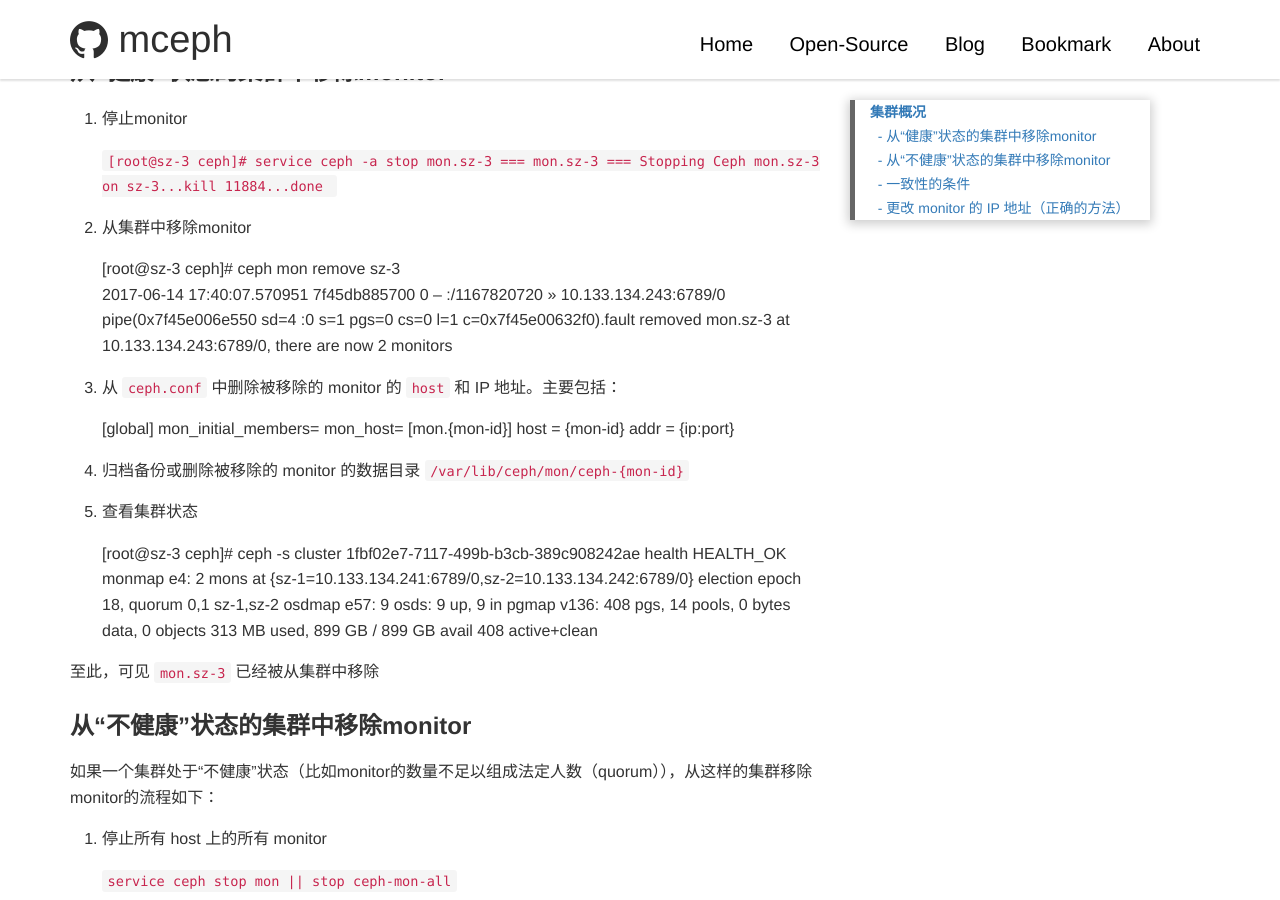
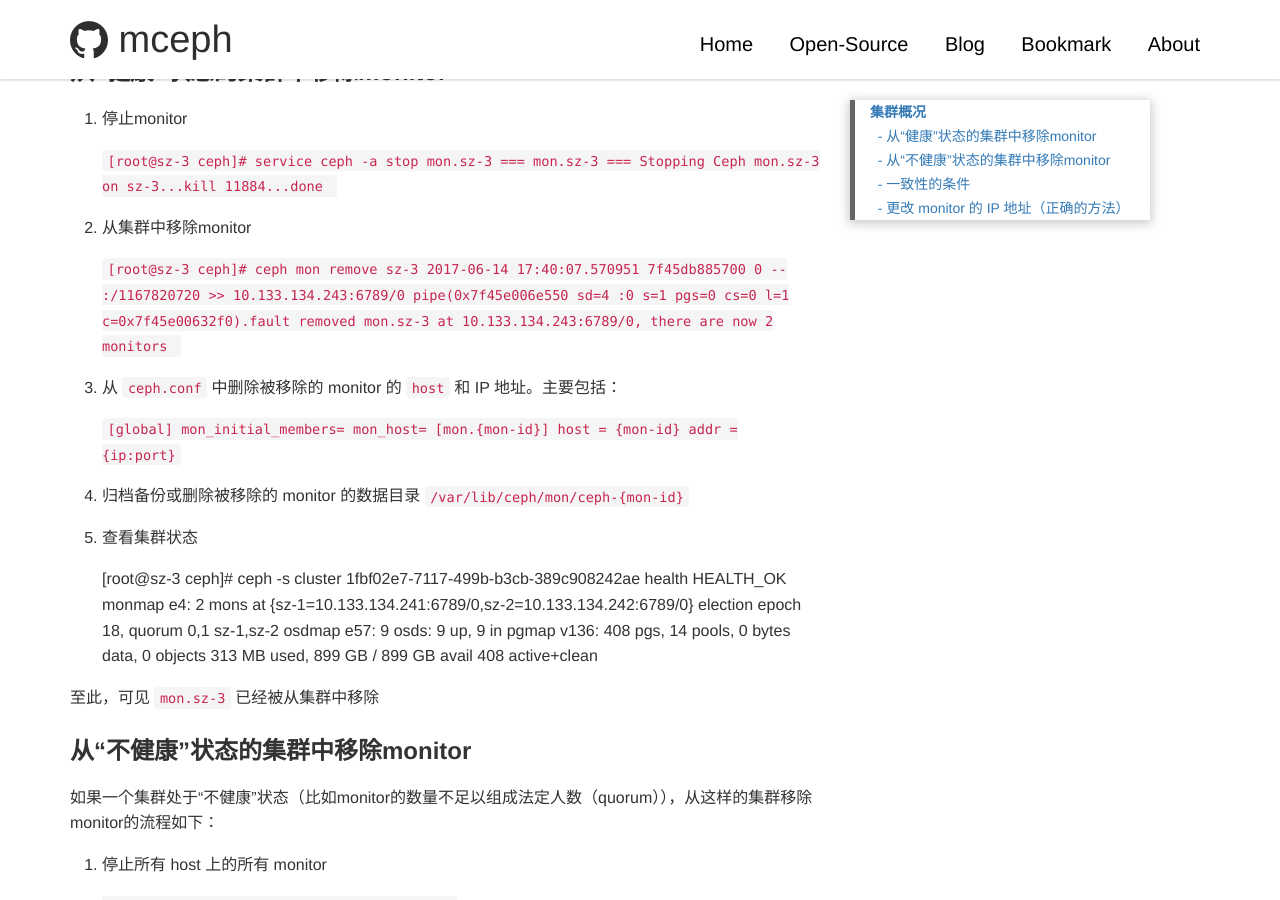
Before and after one commit to mceph/mceph.github.io, a Jekyll site: the page built from _posts/2017/2017-06-16-Add-or-Remove-Monitors.md, in a window 1280 px wide and 900 px high, scrolled down 3244 px. Built offline with Jekyll 4.4.1, drawn with Linux system fonts in a browser that asks for light colours; comment, search, counter and statistics services are not loaded.

```diff
--- a/_posts/2017/2017-06-16-Add-or-Remove-Monitors.md
+++ b/_posts/2017/2017-06-16-Add-or-Remove-Monitors.md
@@ -126,24 +126,21 @@ tags: [ceph,monitor,监控器]
     === mon.sz-3 ===
     Stopping Ceph mon.sz-3 on sz-3...kill 11884...done
     `
-
 2. 从集群中移除monitor
 
-
-    [root@sz-3 ceph]# ceph mon remove sz-3
+    `[root@sz-3 ceph]# ceph mon remove sz-3
     2017-06-14 17:40:07.570951 7f45db885700  0 -- :/1167820720 >> 10.133.134.243:6789/0 pipe(0x7f45e006e550 sd=4 :0 s=1 pgs=0 cs=0 l=1 c=0x7f45e00632f0).fault
     removed mon.sz-3 at 10.133.134.243:6789/0, there are now 2 monitors
-
+    `
 
 3. 从 `ceph.conf` 中删除被移除的 monitor 的 `host` 和 IP 地址。主要包括：
 
-
-    [global]
+    `[global]
     mon_initial_members=
     mon_host=
     [mon.{mon-id}]
     host = {mon-id}
-    addr = {ip:port}
+    addr = {ip:port}`
 
 
 
```
